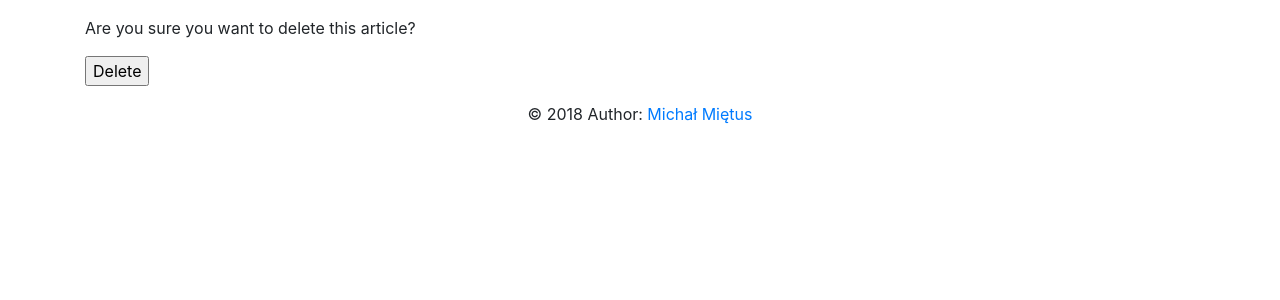
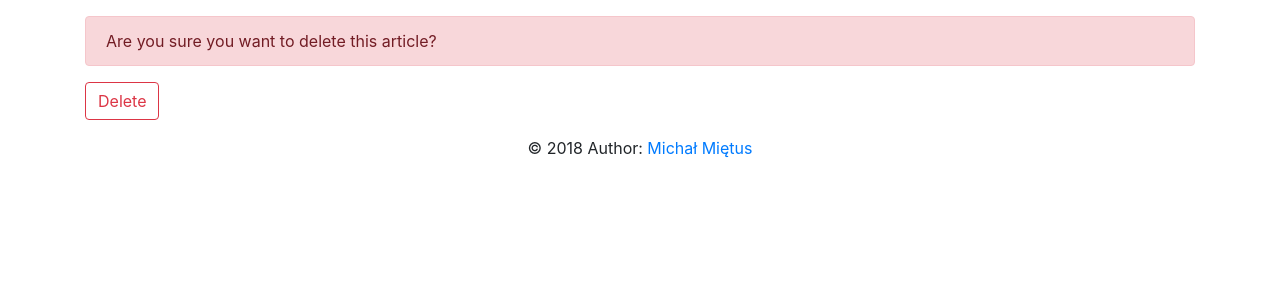
Before and after one commit to goodude123/Blog, a Django app: template cms/templates/cms/article_confirm_delete.html in a window 1280 px wide. Shown: the part 56-356 px from the top of the page. Run offline with Django 3.2, Linux system fonts and the light colour scheme; the template is opened without the code that fills it, so the values that code supplies are empty; some libraries are stand-ins or nearby versions.

Commit message:
Removed old stylings, added alert div.

```diff
--- a/cms/templates/cms/article_confirm_delete.html
+++ b/cms/templates/cms/article_confirm_delete.html
@@ -1,17 +1,13 @@
 {% extends 'base/base.html' %}
-
-
-{% block styles %}
-    {% load static %}
-    <link rel="stylesheet" type="text/css" href="{% static 'cms/styles/form_article_style.css' %}">
-{% endblock %}
 
 {% block title %}Add article{% endblock %}
 
 {% block content %}
     <form method='POST'>
         {% csrf_token %}
-        <p>Are you sure you want to delete this article?</p>
-        <input type="submit" value="Delete">
+        <div class="alert alert-danger" role="alert">
+            Are you sure you want to delete this article?
+        </div>
+        <button type="submit" class="btn btn-outline-danger">Delete</button>
     </form>
 {% endblock %}
```
